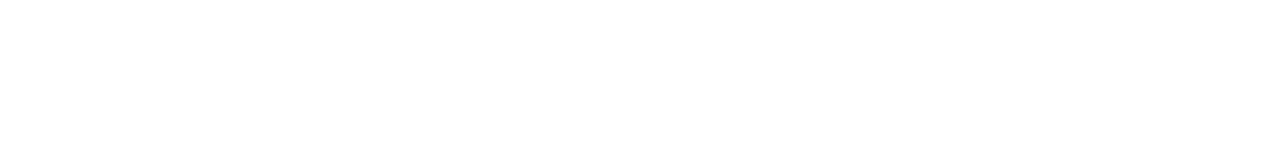
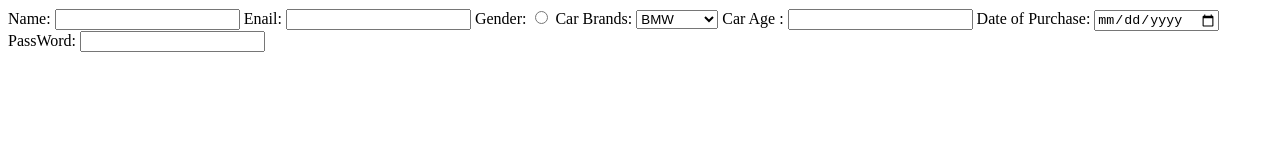
Before and after one commit to acciojob/car-insurance-form-sohamyadav8047, a website: page main.html in a window 1280 px wide. Drawn offline with Linux system fonts and the light colour scheme.

Commit message:
created a submission

```diff
--- a/main.html
+++ b/main.html
@@ -8,6 +8,27 @@
 
 <body>
 	<!-- the entire body must be written by student -->
+	<form method="post">
+		<label for="name">	Name:</label>
+		<input type="text" id="name" required>
+		<label for="email">Enail:</label>
+		<input type="email" id="email" required>
+		<label for="gender">Gender:</label>
+		<input type="radio" id="gender" required>
+		<label for="carbrands">Car Brands:</label>
+		<select name="cars" id ="cars" required>
+			<option value="BMW">BMW</option>
+			<option value="Audi">Audi</option>
+			<option value="Mercedes">MErcedes</option>
+		</select>
+		<label for="carage">Car Age :</label>
+		<input type="number" id="carage" required>
+		<label for="dop">Date of Purchase:</label>
+		<input type="date" id="dop" required>
+		<label for="password">PassWord:</label>
+		<input tyoe="password" id="password" required>
+
+	</form>
     <script type="text/javascript" src="./script.js">
 </script>
 
```
